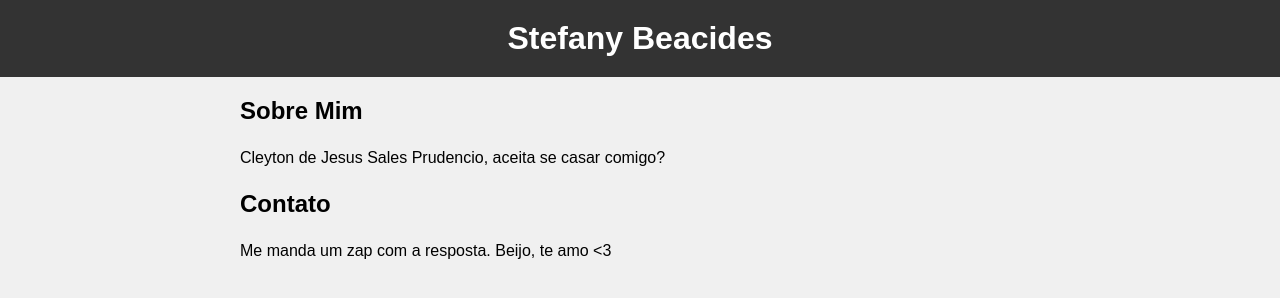
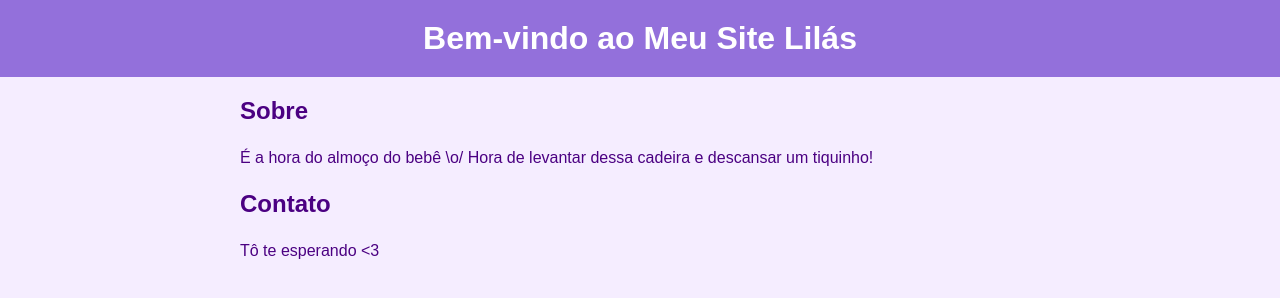
Before and after one commit to stefanybeacides/sobre, a plain HTML site: page index.html in a window 1280 px wide. Drawn offline with Linux system fonts and the light colour scheme.

Commit message:
Hora do almoço!

```diff
--- a/index.html
+++ b/index.html
@@ -3,16 +3,17 @@
 <head>
     <meta charset="UTF-8">
     <meta name="viewport" content="width=device-width, initial-scale=1.0">
-    <title>Stefany Beacides</title>
+    <title>Hora do almoço!</title>
     <style>
         body {
             font-family: Arial, sans-serif;
             margin: 0;
             padding: 0;
-            background-color: #f0f0f0;
+            background-color: #f5edff; /* Lilás claro */
+            color: #4b0082; /* Indigo escuro para o texto */
         }
         header {
-            background-color: #333;
+            background-color: #9370db; /* Lilás médio para o cabeçalho */
             color: #fff;
             padding: 20px;
             text-align: center;
@@ -32,13 +33,13 @@
 </head>
 <body>
     <header>
-        <h1>Stefany Beacides</h1>
+        <h1>Bem-vindo ao Meu Site Lilás</h1>
     </header>
     <div class="container">
-        <h2>Sobre Mim</h2>
-        <p>Cleyton de Jesus Sales Prudencio, aceita se casar comigo?</p>
+        <h2>Sobre</h2>
+        <p>É a hora do almoço do bebê \o/ Hora de levantar dessa cadeira e descansar um tiquinho!</p>
         <h2>Contato</h2>
-        <p>Me manda um zap com a resposta. Beijo, te amo <3 </p>
+        <p>Tô te esperando <3</p>
     </div>
 </body>
 </html>
```
